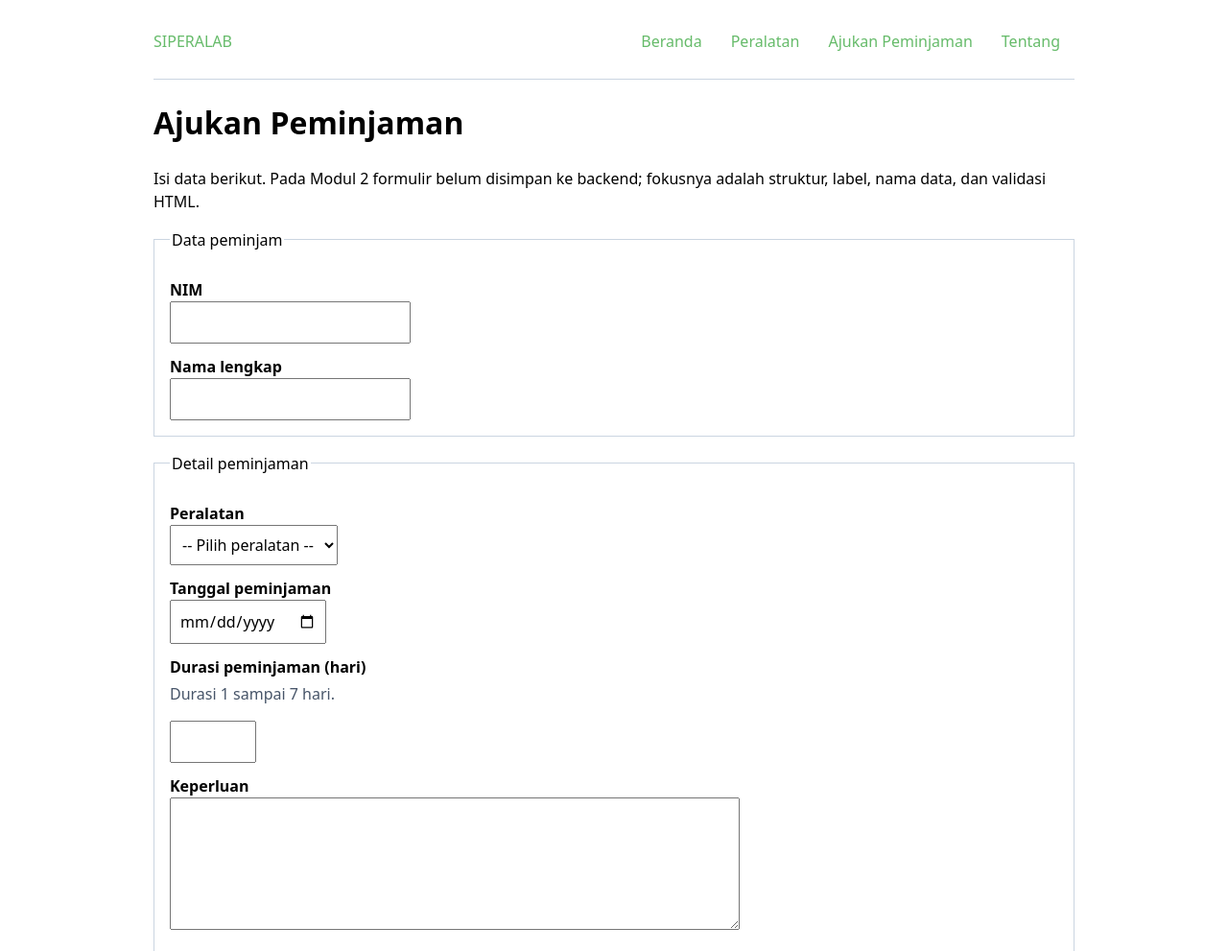
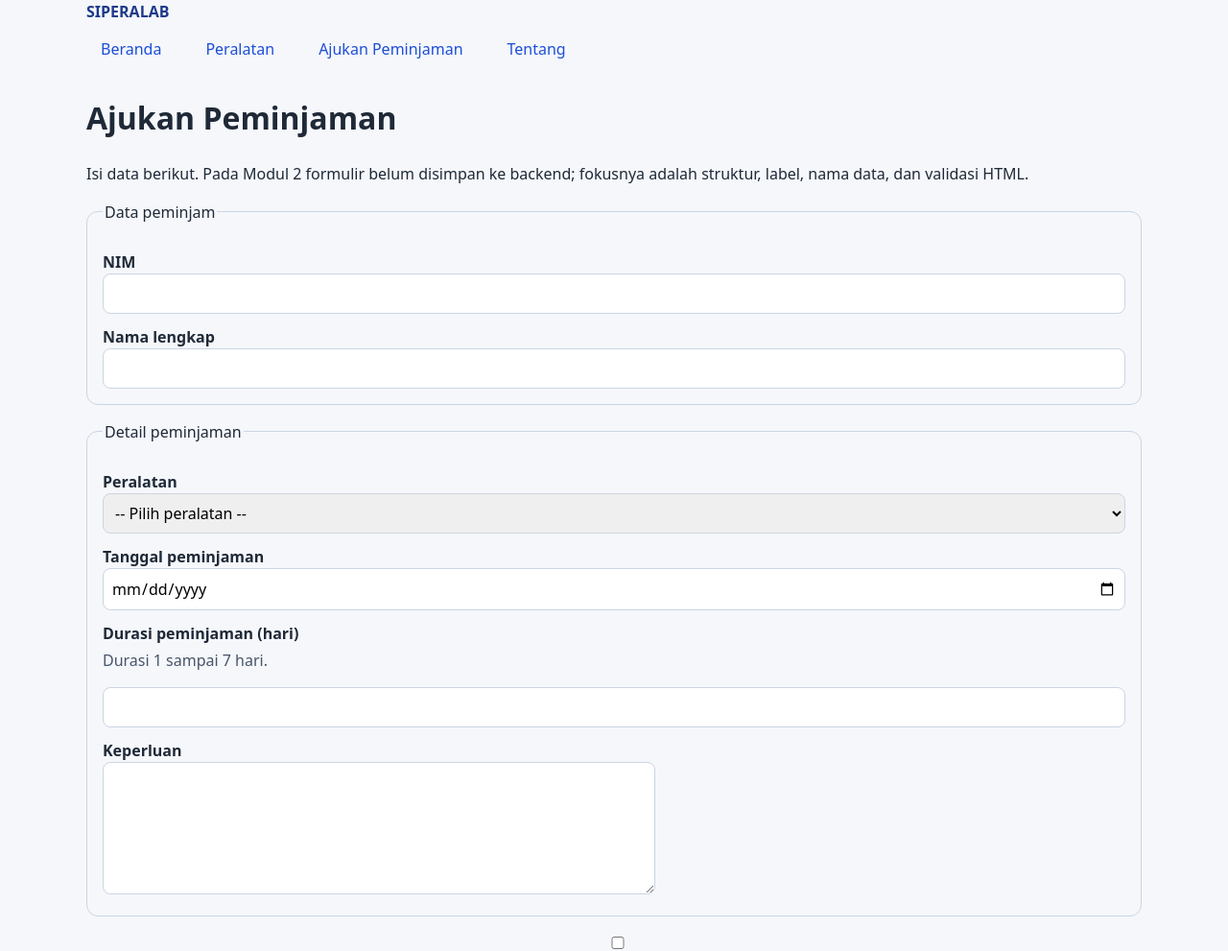
Before and after one commit to Mycete/Projek-Komputasi-Web-2026, a website: page frontend/peminjaman.html in a window 1280 px wide. Shown: the top 991 px of the page at 96% size. Drawn offline with Linux system fonts and the light colour scheme; files that its build step writes are made by us from their sources.

Commit message:
praktikum(modul-03): rapikan CSS dan box model

```diff
--- a/frontend/peminjaman.html
+++ b/frontend/peminjaman.html
@@ -52,6 +52,7 @@
             <option value="multimeter">Multimeter Digital</option>
             <option value="router">Router</option>
             <option value="kamera">Kamera</option>
+            <option value="Laptop">Laptop</option>
           </select>
           <label for="tanggal-pinjam">Tanggal peminjaman</label>
           <input
@@ -93,7 +94,7 @@
         <button type="submit">Kirim pengajuan</button>
       </form>
     </main>
-    <footer>
+    <footer class="site-footer">
       <p><a href="/peralatan.html">Kembali ke katalog</a></p>
     </footer>
     <script type="module" src="/src/main.js"></script>
--- a/frontend/src/images/style.css
+++ b/frontend/src/images/style.css
@@ -1,21 +1,44 @@
+*, *::before, *::after {
+    box-sizing: border-box;
+}
+
+
 :root {
-    font-family: system-ui, -apple-system, BlinkMacSystemFont, 'Segoe UI', Roboto, Oxygen, Ubuntu, Cantarell, 'Open Sans', 'Helvetica Neue', sans-serif;
+    --color-primary: #1d4ed8;
+    --color-primary-dark: #1e3a8a;
+    --color-surface: #ffffff;
+    --color-background: #f5f7fb;
+    --color-border: #cbd5e1;
+    --color-text: #1f2937;
+    --radius: 0.75rem;
+    --space: 1rem;
+    font-family: system-ui, sans-serif;
     line-height: 1.5;
 }
 
 body {
-    max-width: 960px;
-    margin: 0 auto;
-    padding: 1rem;
+    margin: 0;
+    background: var(--color-background);
+    color: var(--color-text);
 }
 
-.site-header {
-    display: flex;
-    justify-content: space-between;
-    align-items: center;
-    gap: 1rem;
-    padding-bottom: 0.75rem;
-    border-bottom: 1px solid #cbd5e1;
+main, .site-header, .site-footer {
+    width: min(1100px, calc(100% - 2rem));
+    margin-inline: auto;
+}
+
+ite-header {
+    padding-block: 1rem;
+    border-bottom: 1px solid var(--color-border);
+}
+.brand {
+    color: var(--color-primary-dark);
+    font-weight: 700;
+    text-decoration: none;
+}
+nav a {
+    color: var(--color-primary);
+    margin-right: 1rem;
 }
 
 nav {
@@ -25,31 +48,52 @@
 
 header a {
     text-decoration: none;
-    color: #66BB6A;
 }
 
 header nav a {
     text-decoration: none;
-    color: #66BB6A;
     padding: 5px 15px;
     margin-top: 10px;
     margin-bottom: 10px;
 }
 
-header nav a:hover {
-    background-color: #A5D6A7;
-    color: #E8F5E9;
-    border-radius: 15px;
+.equipment-card {
+    background: var(--color-surface);
+    border: 1px solid var(--color-border);
+    border-radius: var(--radius);
+    padding: 1rem;
+    margin-block: 1rem;
+}
+.equipment-card img {
+    max-width: 100%;
+    height: auto;
 }
 
-.material-symbols-rounded {
-    color: black;
-}
 
 main img {
     height: 150px;
     display: flex;
     gap: 10px;
+}
+
+fieldset {
+    margin-block: 1rem;
+    padding: 1rem;
+    border: 1px solid var(--color-border);
+    border-radius: var(--radius);
+}
+
+label {
+    display: block;
+    margin-top: .75rem;
+}
+
+input, select, textarea {
+    width: 100%;
+    padding: .7rem;
+    border: 1px solid var(--color-border);
+    border-radius: .5rem;
+    font: inherit;
 }
 
 .peralatan-list {
@@ -66,6 +110,10 @@
     margin: 1rem 0;
     padding: 1rem;
     border: 1px solid #cbd5e1;
+}
+
+article {
+    border-radius: var(--radius);
 }
 
 label {
@@ -90,3 +138,8 @@
     margin-top: 0.25rem;
     color: #475569;
 }
+
+input:focus, select:focus, textarea:focus, button:focus, a:focus {
+    outline: 3px solid #93c5fd;
+    outline-offset: 2px;
+}
```
Also changed, not shown: frontend/index.html (+1 -1 lines), frontend/peralatan.html (+7 -7 lines), frontend/tentang.html (+3 -4 lines).
